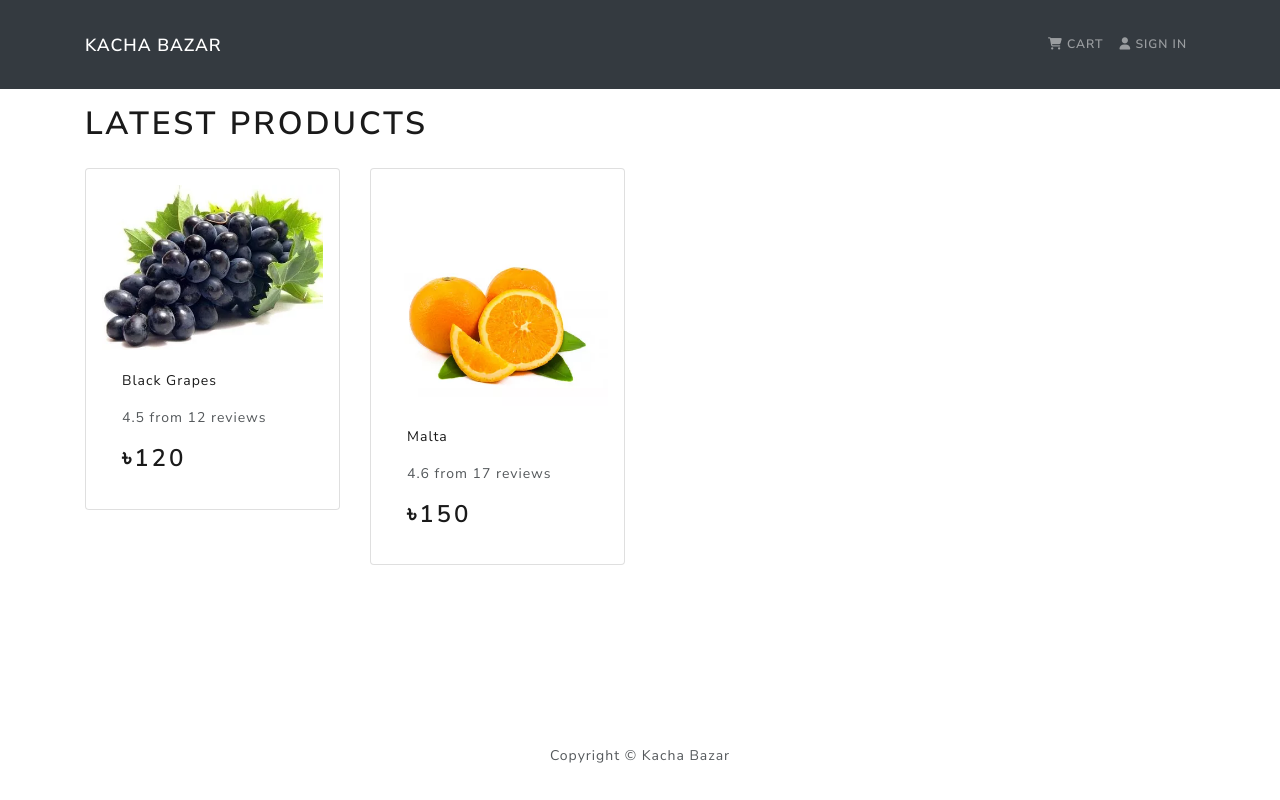
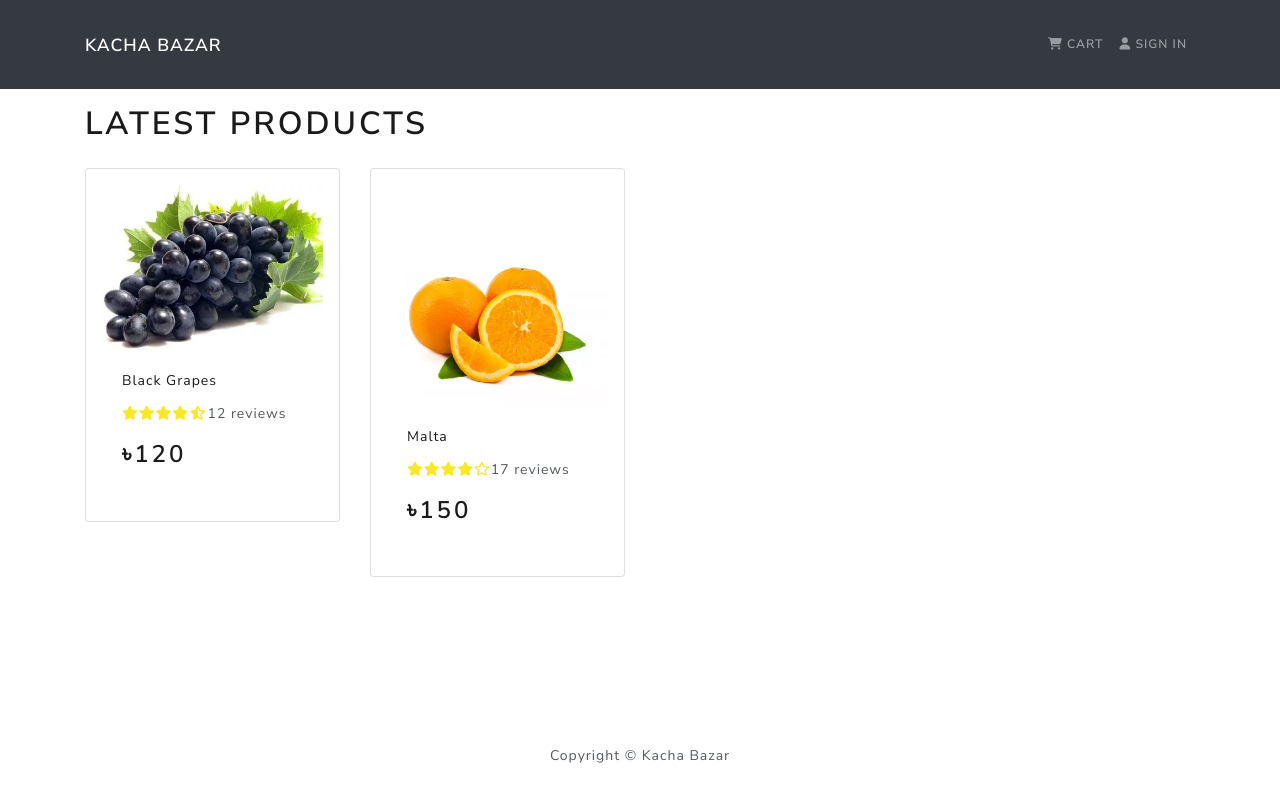
Before and after one commit to ShawonNSTU/MERN-Practice, a React (Create React App) app in the folder frontend/: page / in a window 1280 px wide. Built offline with nearby package versions, Linux system fonts and the light colour scheme.

Commit message:
Added rating component

```diff
--- a/frontend/src/components/Product.js
+++ b/frontend/src/components/Product.js
@@ -1,5 +1,6 @@
 import React from 'react'
 import { Card } from 'react-bootstrap'
+import Rating from './Rating'
 
 const Product = ({ product }) => {
   return (
@@ -16,9 +17,10 @@
         </a>
 
         <Card.Text as='div'>
-          <div className='my-3'>
-            {product.rating} from {product.numReviews} reviews
-          </div>
+          <Rating
+            value={product.rating}
+            text={`${product.numReviews} reviews`}
+          />
         </Card.Text>
 
         <Card.Text as='h3'>৳{product.price}</Card.Text>
--- /dev/null
+++ b/frontend/src/components/Rating.js
@@ -0,0 +1,82 @@
+import React from 'react'
+import PropTypes from 'prop-types'
+
+const Rating = ({ value, text, color }) => {
+  return (
+    <div className='rating'>
+      <span>
+        <i
+          style={{ color }}
+          className={
+            value >= 1
+              ? 'fas fa-star'
+              : value >= 0.5
+              ? 'fas fa-star-half-alt'
+              : 'far fa-star'
+          }
+        ></i>
+      </span>
+      <span>
+        <i
+          style={{ color }}
+          className={
+            value >= 2
+              ? 'fas fa-star'
+              : value >= 1.5
+              ? 'fas fa-star-half-alt'
+              : 'far fa-star'
+          }
+        ></i>
+      </span>
+      <span>
+        <i
+          style={{ color }}
+          className={
+            value >= 3
+              ? 'fas fa-star'
+              : value >= 2.5
+              ? 'fas fa-star-half-alt'
+              : 'far fa-star'
+          }
+        ></i>
+      </span>
+      <span>
+        <i
+          style={{ color }}
+          className={
+            value >= 4
+              ? 'fas fa-star'
+              : value >= 3.5
+              ? 'fas fa-star-half-alt'
+              : 'far fa-star'
+          }
+        ></i>
+      </span>
+      <span>
+        <i
+          style={{ color }}
+          className={
+            value >= 5
+              ? 'fas fa-star'
+              : value >= 4.5
+              ? 'fas fa-star-half-alt'
+              : 'far fa-star'
+          }
+        ></i>
+      </span>
+      <span>{text && text}</span>
+    </div>
+  )
+}
+
+Rating.defaultProps = {
+  color: '#f8e825',
+}
+
+Rating.propTypes = {
+  value: PropTypes.number.isRequired,
+  text: PropTypes.string.isRequired,
+  color: PropTypes.string,
+}
+
+export default Rating
--- a/frontend/src/index.css
+++ b/frontend/src/index.css
@@ -1,3 +1,12 @@
 main {
   min-height: 80vh;
 }
+
+h3 {
+  padding: 1rem 0;
+}
+
+.rating span {
+  margin-top: 0.1rem;
+  margin-bottom: 0.1rem;
+}
--- a/frontend/src/products.js
+++ b/frontend/src/products.js
@@ -38,7 +38,7 @@
     price: 150,
     minQuantity: 500,
     countInStock: 12,
-    rating: 4.6,
+    rating: 4,
     numReviews: 17,
   },
 ]
--- a/frontend/src/screens/HomeScreen.js
+++ b/frontend/src/screens/HomeScreen.js
@@ -9,7 +9,7 @@
       <h1>Latest Products</h1>
       <Row>
         {products.map((product) => (
-          <Col sm={12} md={6} lg={4} xl={3}>
+          <Col key={product._id} sm={12} md={6} lg={4} xl={3}>
             <Product product={product} />
           </Col>
         ))}
```
